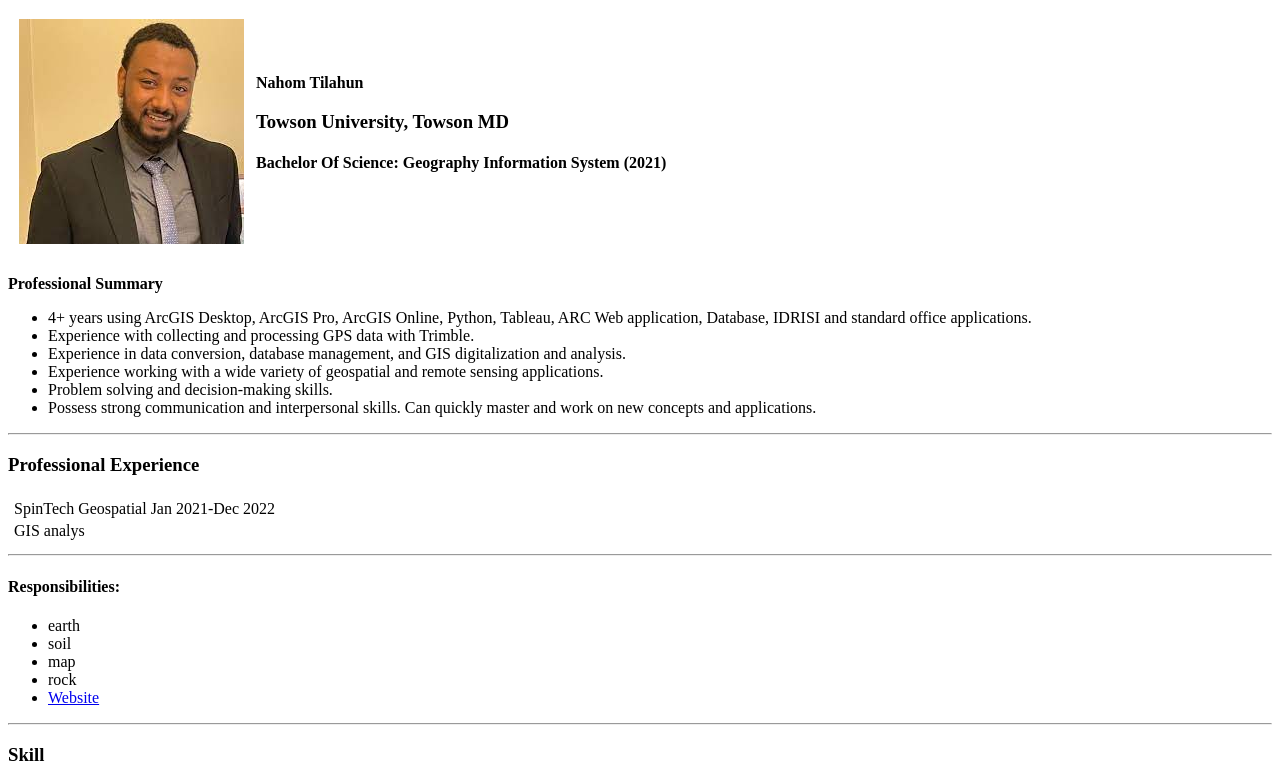
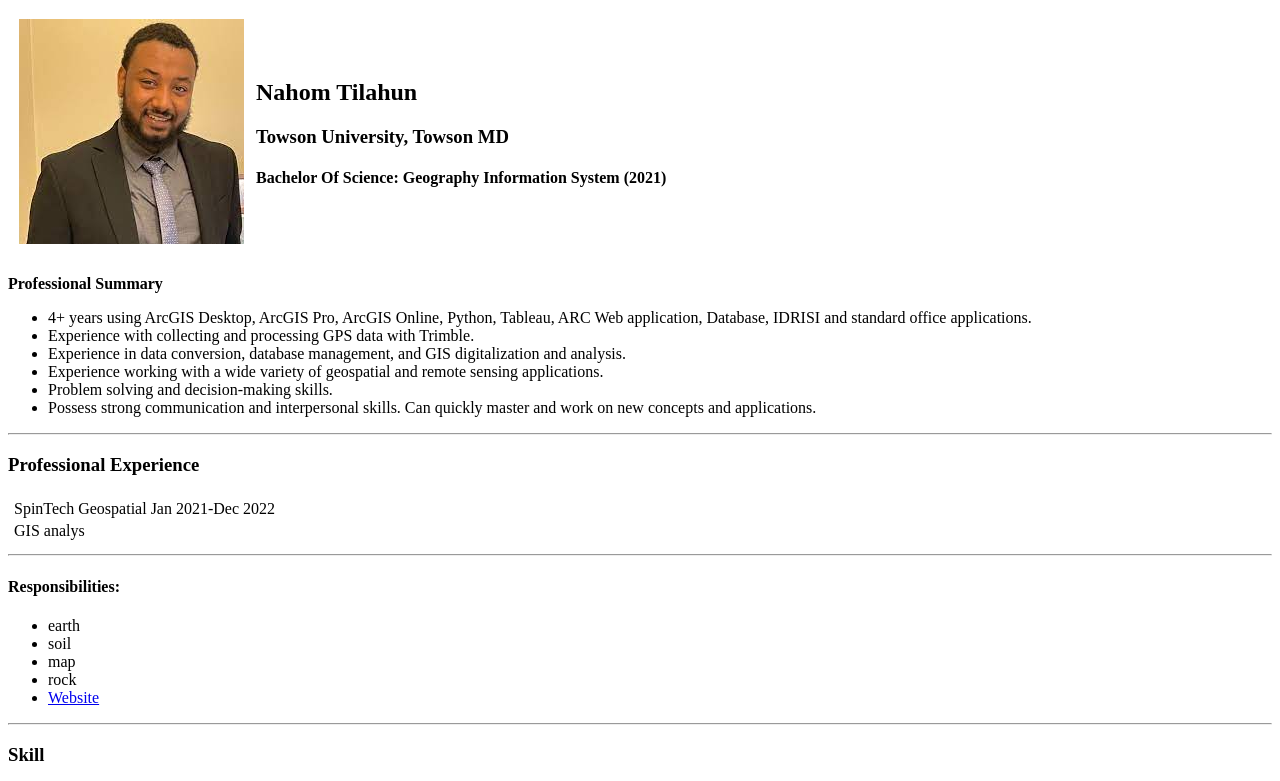
Before and after one commit to Tnahom17/CV, a plain HTML site: page index.html in a window 1280 px wide. Shown: the top 781 px of the page. Drawn offline with Linux system fonts and the light colour scheme.

Commit message:
Update index.html

```diff
--- a/index.html
+++ b/index.html
@@ -7,7 +7,7 @@
     <table Cellspacing="10">
         <tr>
         <td><img src="Nahom.jpeg"alt=" find your path"></td>
-        <td><b> Nahom Tilahun</b>
+            <td><b><h2>Nahom Tilahun</h2></b>
             <h3>Towson University, Towson MD</h3>
             <h4>Bachelor Of Science: Geography Information System (2021)</h4></td>
             </tr>
```
